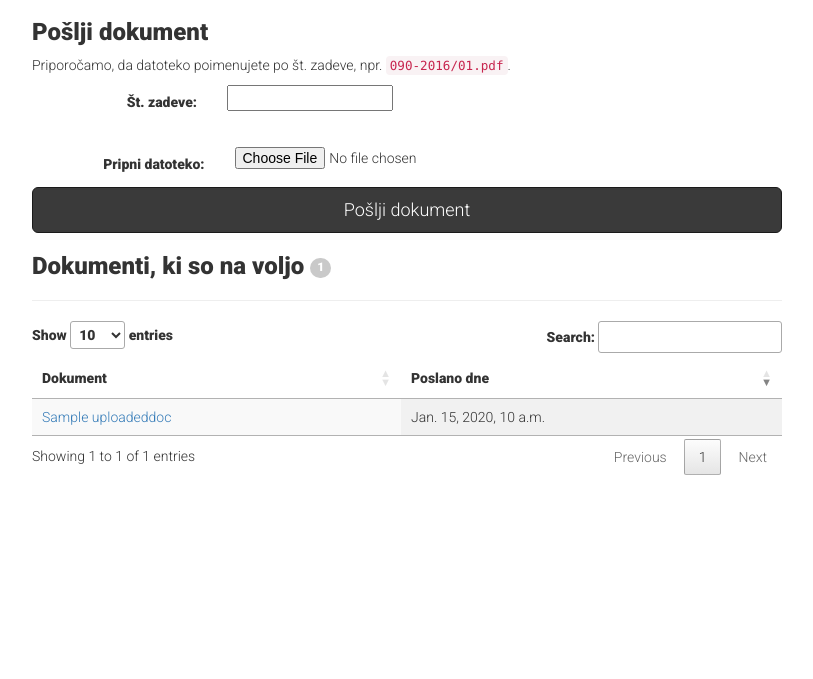
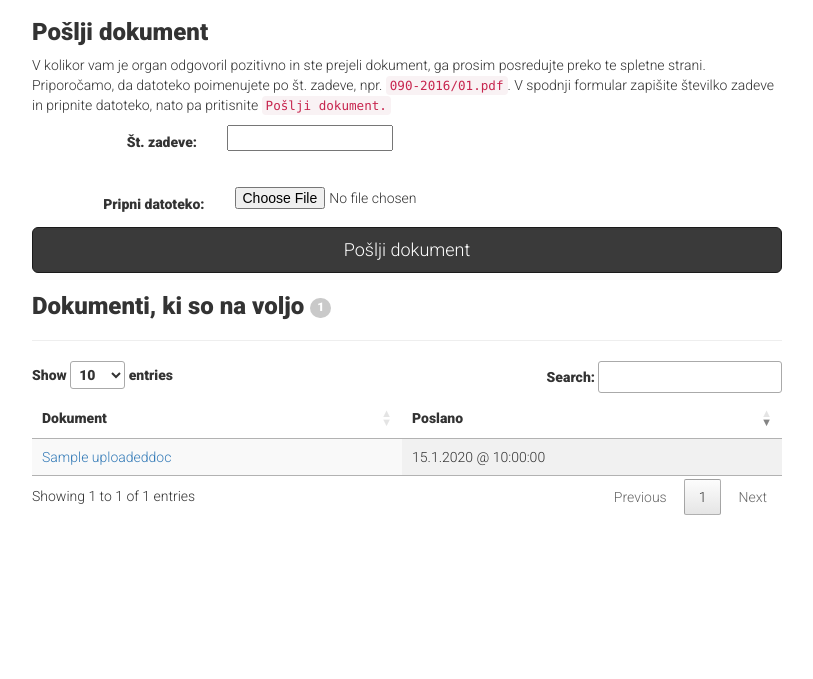
Before and after one commit to romunov/kurc, a Django app: page /upload in a window 1280 px wide. Shown: the part 51-730 px from the top of the page, without its empty margins (233-1046 px from the left). Run offline with Django 3.2, Linux system fonts and the light colour scheme; a user stored in the database is signed in; tables that the repository leaves empty hold one stand-in row (values such as "Sample post"); parts of the project's set-up code (start-up, migrations or seed data) failed here and were passed over; some libraries are stand-ins or nearby versions.

Commit message:
pretty output

```diff
--- a/frontend/templates/frontend/dokumenti.html
+++ b/frontend/templates/frontend/dokumenti.html
@@ -69,7 +69,7 @@
                     {% for doc in user_docs %}
                     <tr>
                         <td>{{ doc.docid.docname }}</td>
-                        <td>{{ doc.datumtime }}</td>
+                        <td>{{ doc.datumtime|date:"d.n.Y @ H:i:s" }}</td>
                     </tr>
                     {% endfor %}
                     </tbody>
--- a/frontend/templates/frontend/stats.html
+++ b/frontend/templates/frontend/stats.html
@@ -52,7 +52,7 @@
                         <td>{{ doc.docid.docname }}</td>
                         <!-- <td>{{ doc.docid.doccount }}</td> -->
                         <td>{{ doc.userid.username }}</td>
-                        <td>{{ doc.datumtime }}</td>
+                        <td>{{ doc.datumtime|date:"d.n.Y @ H:i:s" }}</td>
                     </tr>
                     {% endfor %}
                     </tbody>
@@ -63,7 +63,7 @@
 
     <div class="row">
         <div class="col-lg-8 col-lg-offset-2">
-            <h3><strong>Zgodovina pošiljanja</strong></h3>
+            <h3><strong>Zgodovina prejetih dokumentov</strong></h3>
             <table id="table_id_upload" class="table display">
                 <thead>
                 <tr>
@@ -77,7 +77,7 @@
                 <tr>
                     <td><a href="{{ doc.id }}" target="_blank">{{ doc.docname }}</a></td>
                     <td>{{ doc.docuser }}</td>
-                    <td>{{ doc.doctime }}</td>
+                    <td>{{ doc.doctime|date:"d.n.Y @ H:i:s" }}</td>
                 </tr>
                 {% endfor %}
                 </tbody>
--- a/frontend/templates/frontend/upload_docs.html
+++ b/frontend/templates/frontend/upload_docs.html
@@ -12,7 +12,10 @@
             </div>
             {% endfor %}
             {% endif %}
-            <p>Priporočamo, da datoteko poimenujete po št. zadeve, npr. <code>090-2016/01.pdf</code>.</p>
+            <p>V kolikor vam je organ odgovoril pozitivno in ste prejeli dokument, ga prosim posredujte preko te spletne
+                strani. Priporočamo, da datoteko poimenujete po št. zadeve, npr. <code>090-2016/01.pdf</code>. V spodnji
+                formular zapišite številko zadeve in pripnite datoteko, nato pa pritisnite <code>Pošlji dokument.</code>
+            </p>
             <form class='form-horizontal' action="{% url 'upload_file' %}" method="post" enctype="multipart/form-data">
                 {% csrf_token %}
                 <div class="form-group">
@@ -51,14 +54,14 @@
                 <thead>
                 <tr>
                     <th>Dokument</th>
-                    <th>Poslano dne</th>
+                    <th>Poslano</th>
                 </tr>
                 </thead>
                 <tbody>
                 {% for doc in all_docs %}
                 <tr>
                     <td><a href="{{ doc.id }}" target="_blank">{{ doc.docname }}</a></td>
-                    <td>{{ doc.doctime }}</td>
+                    <td>{{ doc.doctime|date:"d.n.Y @ H:i:s" }}</td>
                 </tr>
                 {% endfor %}
             </table>
```
